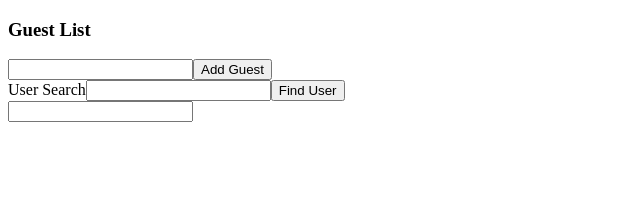
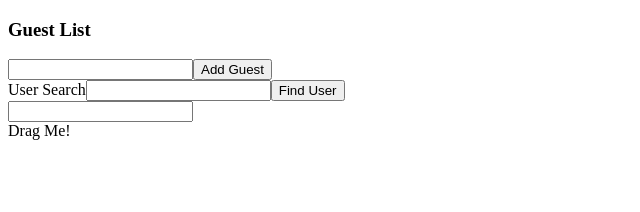
Before and after one commit to walkerfisher/rts, a React (Create React App) app: page / in a window 1280 px wide. Shown: the top 212 px of the page, without its empty margins (0-640 px from the left). Built offline with nearby package versions, Linux system fonts and the light colour scheme.

Commit message:
break while working on drag event (20)

```diff
--- a/src/events/EventComponent.tsx
+++ b/src/events/EventComponent.tsx
@@ -4,9 +4,14 @@
     console.log(event);
   };
 
+  const onDragStart = (event: React.DragEvent<HTMLDivElement>) => {
+    console.log(event);
+  };
+
   return (
     <div>
       <input onChange={onChange} />
+      <div draggable onDragStart={onDragStart}>Drag Me!</div>
     </div>
   )
 };
```
